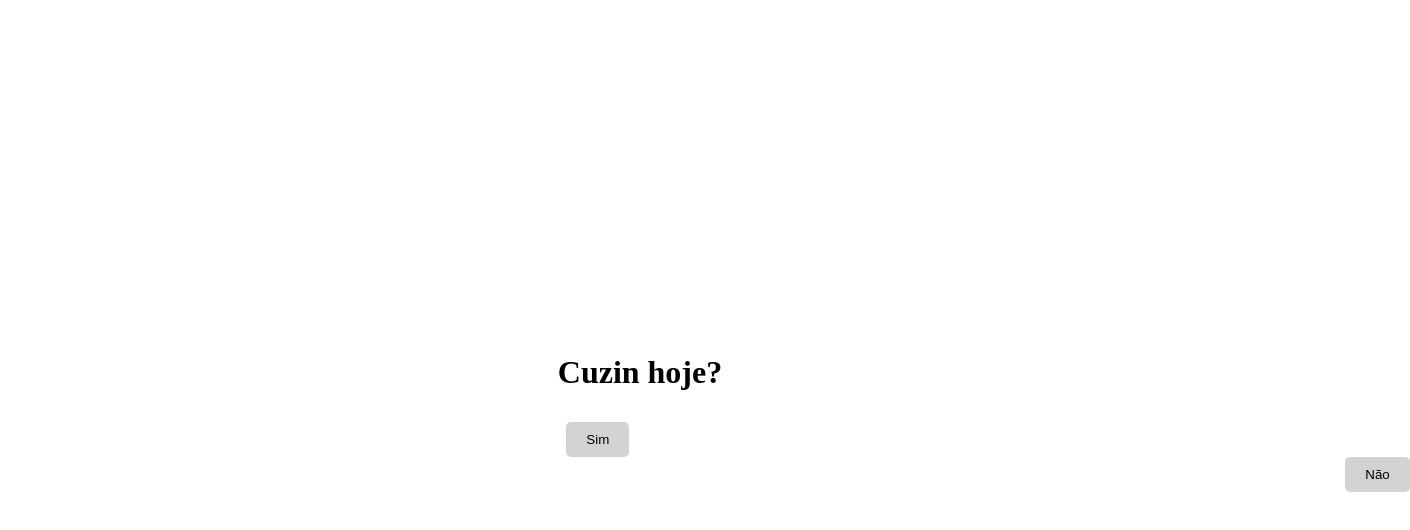
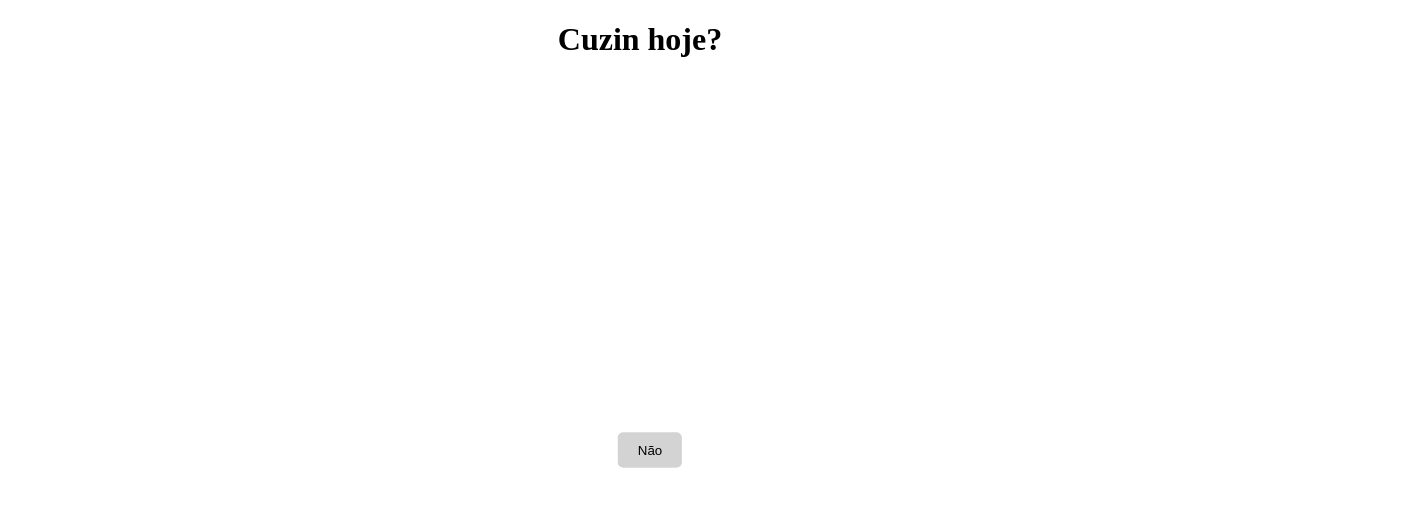
Before and after one commit to matheusguerraz/conversiondollar, a plain HTML site: page index.html in a window 1280 px wide. Both pictures are taken after a click on the button "Não". Shown: the whole page, 1410 px wide, since content can reach past the window. Drawn offline with Linux system fonts and the light colour scheme.

Commit message:
botão dentro da tela

```diff
--- a/index.html
+++ b/index.html
@@ -20,6 +20,9 @@
             display: flex;
             justify-content: center;
             align-items: center;
+            position: relative;
+            width: 100%;
+            height: 100%;
         }
 
         .button-container button {
@@ -29,10 +32,10 @@
             border: none;
             border-radius: 5px;
             cursor: pointer;
-        }
-
-        #nao {
-            position: relative;
+            position: absolute;
+            top: 50%;
+            left: 50%;
+            transform: translate(-50%, -50%);
         }
 
         #nao:hover {
@@ -66,19 +69,14 @@
 
         function moveButton() {
             const button = document.getElementById("nao");
-            const buttonText = document.querySelector("#nao span");
-            const screenWidth = window.innerWidth;
-            const screenHeight = window.innerHeight;
-            const buttonWidth = button.offsetWidth;
-            const buttonHeight = button.offsetHeight;
+            const screenWidth = window.innerWidth - button.offsetWidth;
+            const screenHeight = window.innerHeight - button.offsetHeight;
 
-            const randomX = Math.random() * (screenWidth - buttonWidth);
-            const randomY = Math.random() * (screenHeight - buttonHeight);
+            const randomX = Math.random() * screenWidth;
+            const randomY = Math.random() * screenHeight;
 
             button.style.left = randomX + "px";
             button.style.top = randomY + "px";
-            buttonText.style.left = randomX + "px";
-            buttonText.style.top = randomY + "px";
         }
     </script>
 </body>
```
